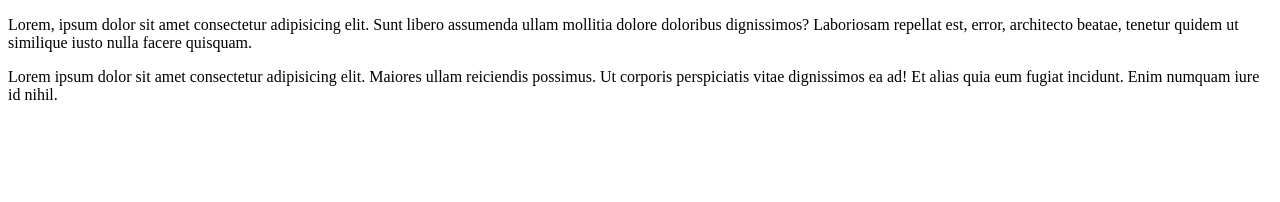
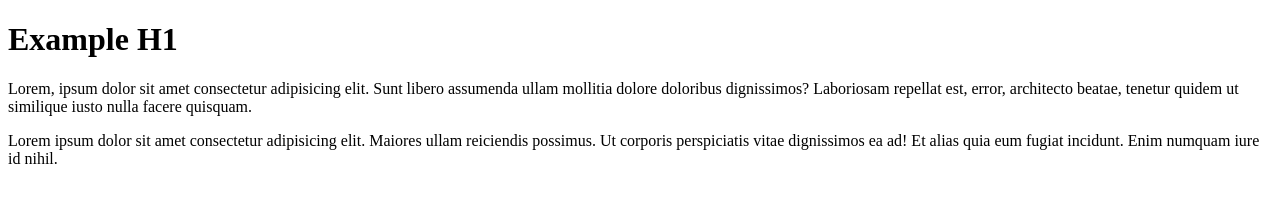
Before and after one commit to sjslyker/sjslyker.github.io, a plain HTML site: page index.html in a window 1280 px wide. Drawn offline with Linux system fonts and the light colour scheme.

Commit message:
message-examp

```diff
--- a/index.html
+++ b/index.html
@@ -8,6 +8,8 @@
 </head>
 <body>
 
+    <h1>Example H1</h1>
+
     <p>Lorem, ipsum dolor sit amet consectetur adipisicing elit. Sunt libero assumenda ullam mollitia dolore doloribus dignissimos? Laboriosam repellat est, error, architecto beatae, tenetur quidem ut similique iusto nulla facere quisquam.</p>
 
     <p>Lorem ipsum dolor sit amet consectetur adipisicing elit. Maiores ullam reiciendis possimus. Ut corporis perspiciatis vitae dignissimos ea ad! Et alias quia eum fugiat incidunt. Enim numquam iure id nihil.</p>
```
